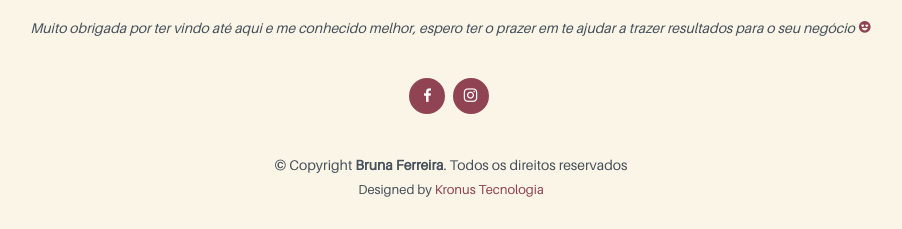
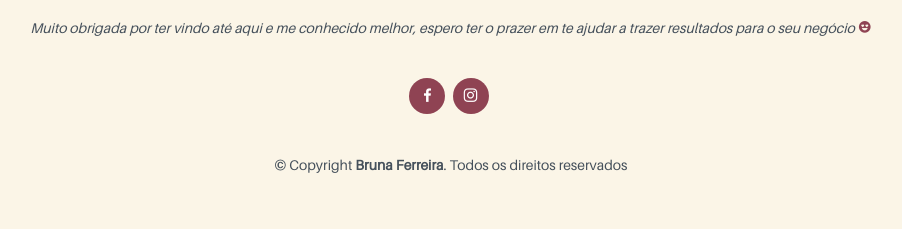
Before and after one commit to DanielpSilva/portfolio-brunaferreira, a CodeIgniter app: page /bruna/ in a window 1280 px wide. Shown: the part 3900-4129 px from the top of the page, without its empty margins (189-1091 px from the left). After the commit the page ends 4073 px from the top, so only its background shows below. Run offline with CodeIgniter, Linux system fonts and the light colour scheme; some libraries are stand-ins or nearby versions.

```diff
--- a/application/views/template/footer.php
+++ b/application/views/template/footer.php
@@ -11,9 +11,6 @@
       <div class="copyright">
         &copy; Copyright <strong><span>Bruna Ferreira</span></strong>. Todos os direitos reservados
       </div>
-      <div class="credits">
-        Designed by <a target="_blank" href="https://kronustecnologia.com.br">Kronus Tecnologia</a>
-      </div>
     </div>
   </footer><!-- End Footer -->
 
```
